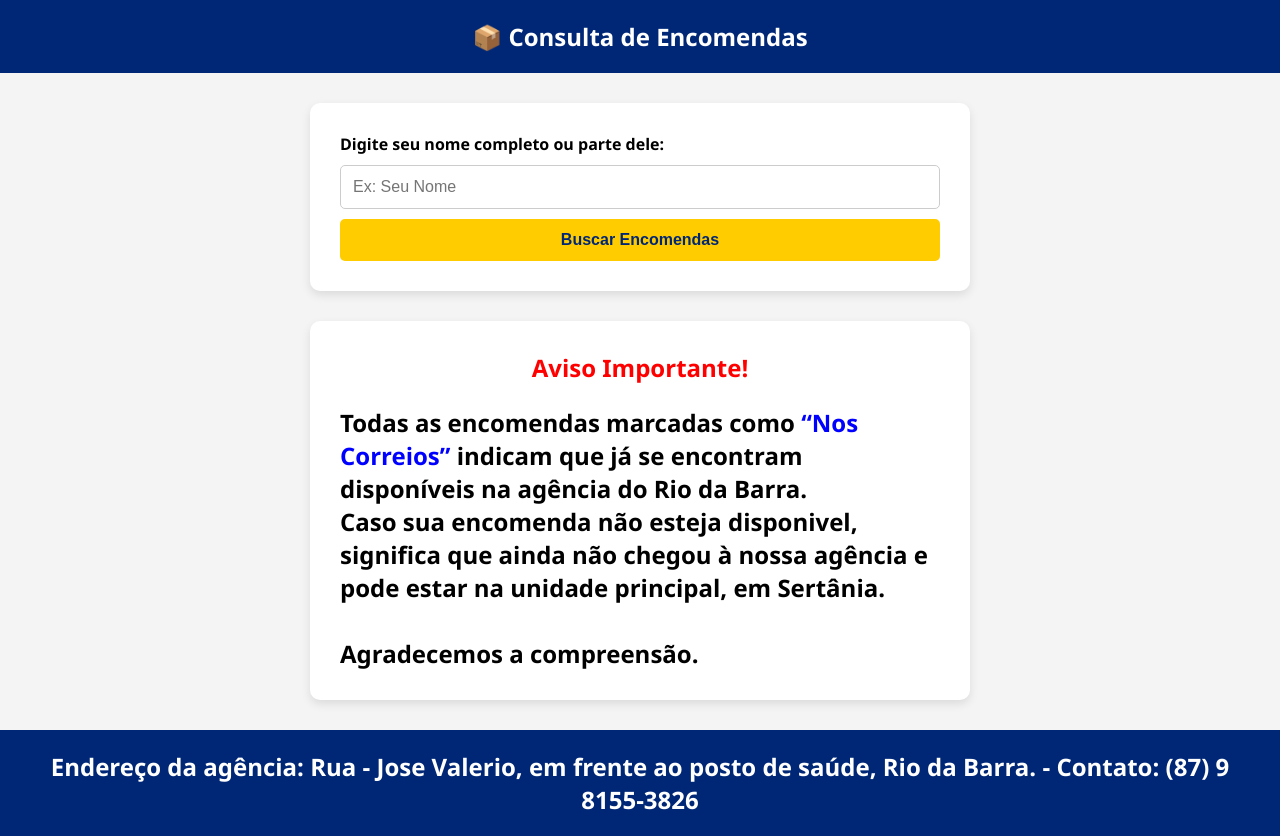
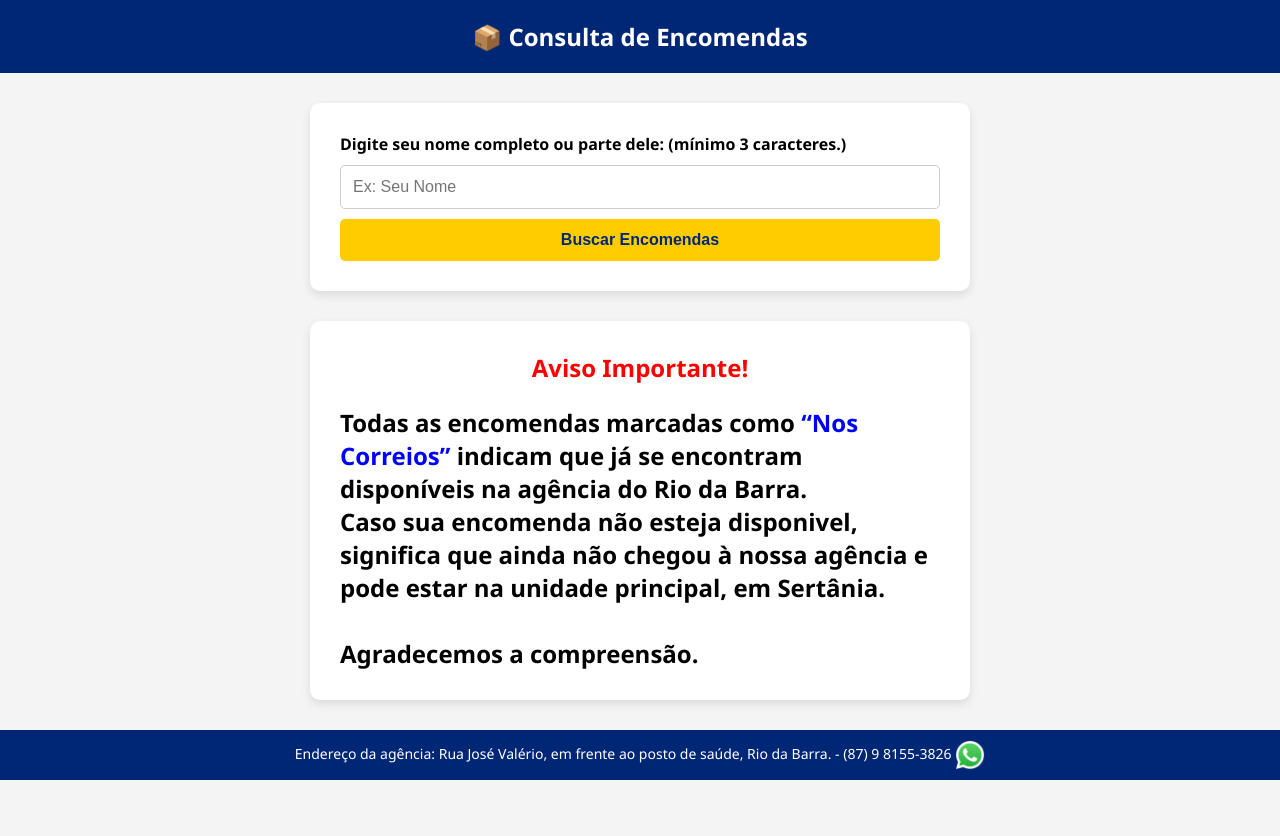
Before and after one commit to KelvJoker/buscaDeEncomendas, a plain HTML site: page index.html in a window 1280 px wide. After the commit the page ends 800 px from the top, so only its background shows below. Drawn offline with Linux system fonts and the light colour scheme.

Commit message:
Otimizaçoes

```diff
--- a/index.html
+++ b/index.html
@@ -10,7 +10,7 @@
     </header>
 
     <main>
-      <label for="nome"><strong>Digite seu nome completo ou parte dele:</strong></label>
+      <label for="nome"><strong>Digite seu nome completo ou parte dele: (mínimo 3 caracteres.)</strong></label>
       <input type="text" id="nome" placeholder="Ex: Seu Nome" minlength="3">
       <button id="buscar-button">Buscar Encomendas</button>
       <link rel="stylesheet" href="style.css">
@@ -31,9 +31,14 @@
     </main>
     <script src="script.js"></script>
   </body>
-  <footer>
-    <header>
-      <h1>Endereço da agência: Rua - Jose Valerio, em frente ao posto de saúde, Rio da Barra. - Contato: (87) 9 8155-3826</h1>
-    </header>
+  <footer class="footer">
+    <div class="footer-content">
+      <p>
+        Endereço da agência: Rua José Valério, em frente ao posto de saúde, Rio da Barra.
+        <a href="https://wa.me/5587981553826" target="_blank">
+          - (87) 9 8155-3826 <img src="/icons/whats_icon.png" class="whatsapp-icon" alt="Zap">
+        </a>
+      </p>
+    </div>
   </footer>
 </html>
--- a/script.js
+++ b/script.js
@@ -20,19 +20,29 @@ function buscar() {
 
 function mostrarResultado(dados) {
   const div = document.getElementById('resultado');
+  const nomeBusca = document.getElementById('nome').value.trim().toLowerCase();
 
-  if (!dados || !Array.isArray(dados)) {
+  // Verifique se os dados são válidos
+  if (!dados || !Array.isArray(dados) || dados.length === 0) {
     div.innerHTML = `<p class="no-results">Nenhuma encomenda encontrada com esse nome.</p>`;
     return;
   }
 
-  if (dados.length === 0) {
+  // Filtra os dados para que apenas os nomes que comecem com o texto digitado sejam exibidos
+  const resultadosFiltrados = dados.filter(item =>
+    item.nome.toLowerCase().startsWith(nomeBusca) // Verifica se o nome começa com o termo de busca
+  );
+
+  // Verifica se há resultados após o filtro
+  if (resultadosFiltrados.length === 0) {
     div.innerHTML = `<p class="no-results">Nenhuma encomenda encontrada com esse nome.</p>`;
     return;
   }
 
+
+  // Geração do HTML com os resultados filtrados
   let html = "<table><thead><tr><th>Nome</th><th>Data</th><th>Status</th></tr></thead><tbody>";
-  dados.forEach(item => {
+  resultadosFiltrados.forEach(item => {
     const status = substituirStatus(item.status);
     const statusClass = getStatusClass(status);
     const formattedDate = formatarData(item.data);
@@ -46,6 +56,7 @@ function mostrarResultado(dados) {
   html += "</tbody></table>";
   div.innerHTML = html;
 }
+
 
 function formatarData(data) {
   const dateObj = new Date(data);
@@ -67,3 +78,10 @@ function getStatusClass(status) {
   if (statusLower.includes("volto") || statusLower.includes("voltou")) return 'volto';
   return '';
 }
+
+document.getElementById("nome").addEventListener("keydown", function(event) {
+  if (event.key === "Enter") {
+    event.preventDefault(); // Impede o comportamento padrão (ex: enviar formulário)
+    buscar(); // Chama a função de busca
+  }
+});
--- a/style.css
+++ b/style.css
@@ -6,6 +6,19 @@ body {
     -webkit-user-select: none;
     -ms-user-select: none;
     user-select: none;
+  }
+
+  .footer {
+    background-color: #002776;
+    color: white;
+    text-align: center;
+    padding: 10px 0;
+    font-size: 14px;
+  }
+
+  .footer-content p {
+    margin: 0;
+    line-height: 1.4;
   }
 
   header {
@@ -28,10 +41,20 @@ body {
     color: blue;
   }
 
+  a {
+    color: white;
+    text-decoration: none
+  }
+
   h2 {
     margin: 0;
     font-size: 1.5em;
     text-align: center;
+  }
+
+  img {
+    max-width: 100%;
+    height: auto;
   }
 
   main {
@@ -108,6 +131,13 @@ body {
     font-weight: bold;
   }
 
+  .whatsapp-icon {
+    width: 8vw;
+    max-width: 30px;
+    height: auto;
+    vertical-align: middle;
+  }
+
   @media (max-width: 600px) {
     main {
       padding: 20px;
```
Also changed, not shown: icons/whats_icon.png (added).
